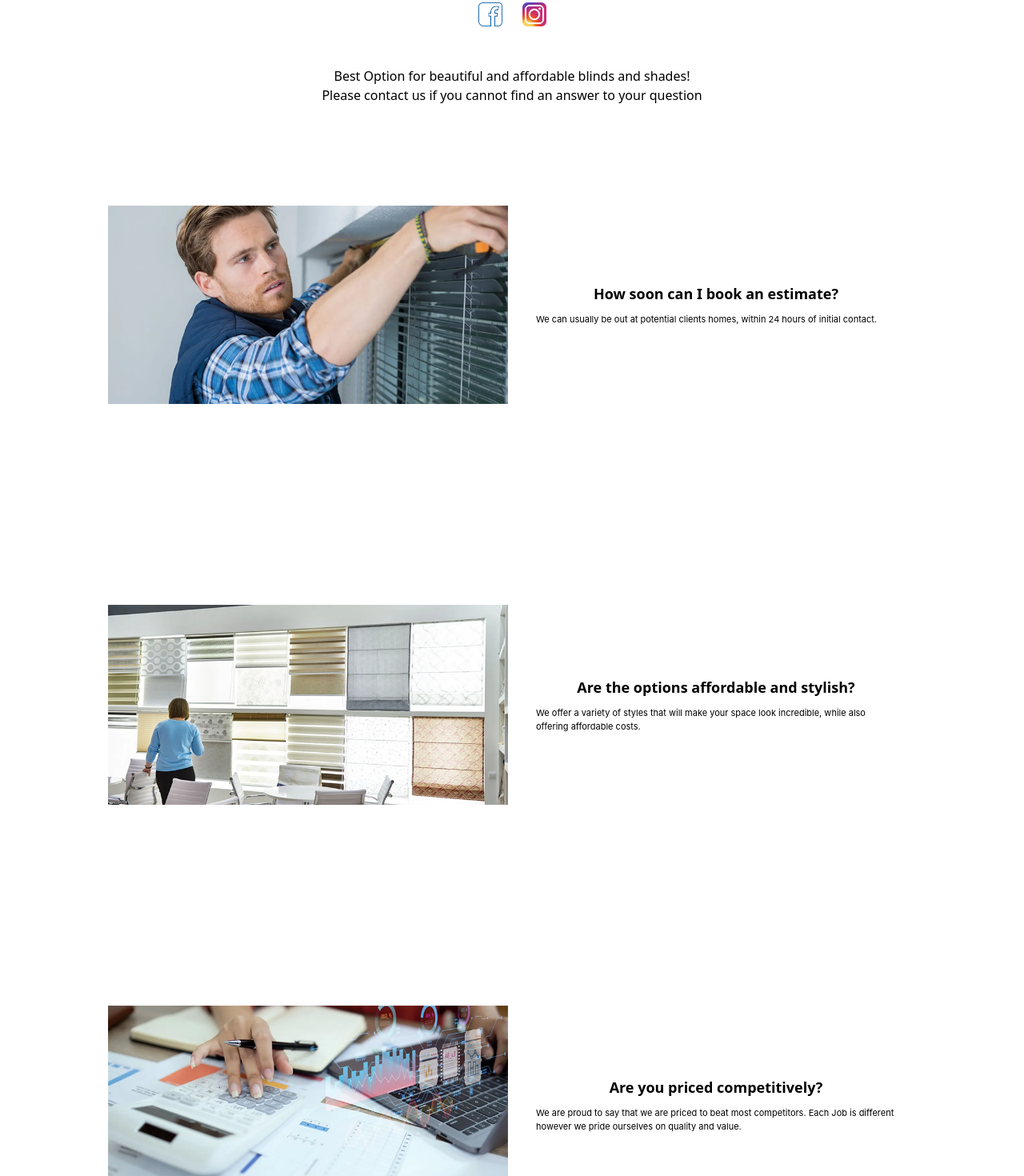
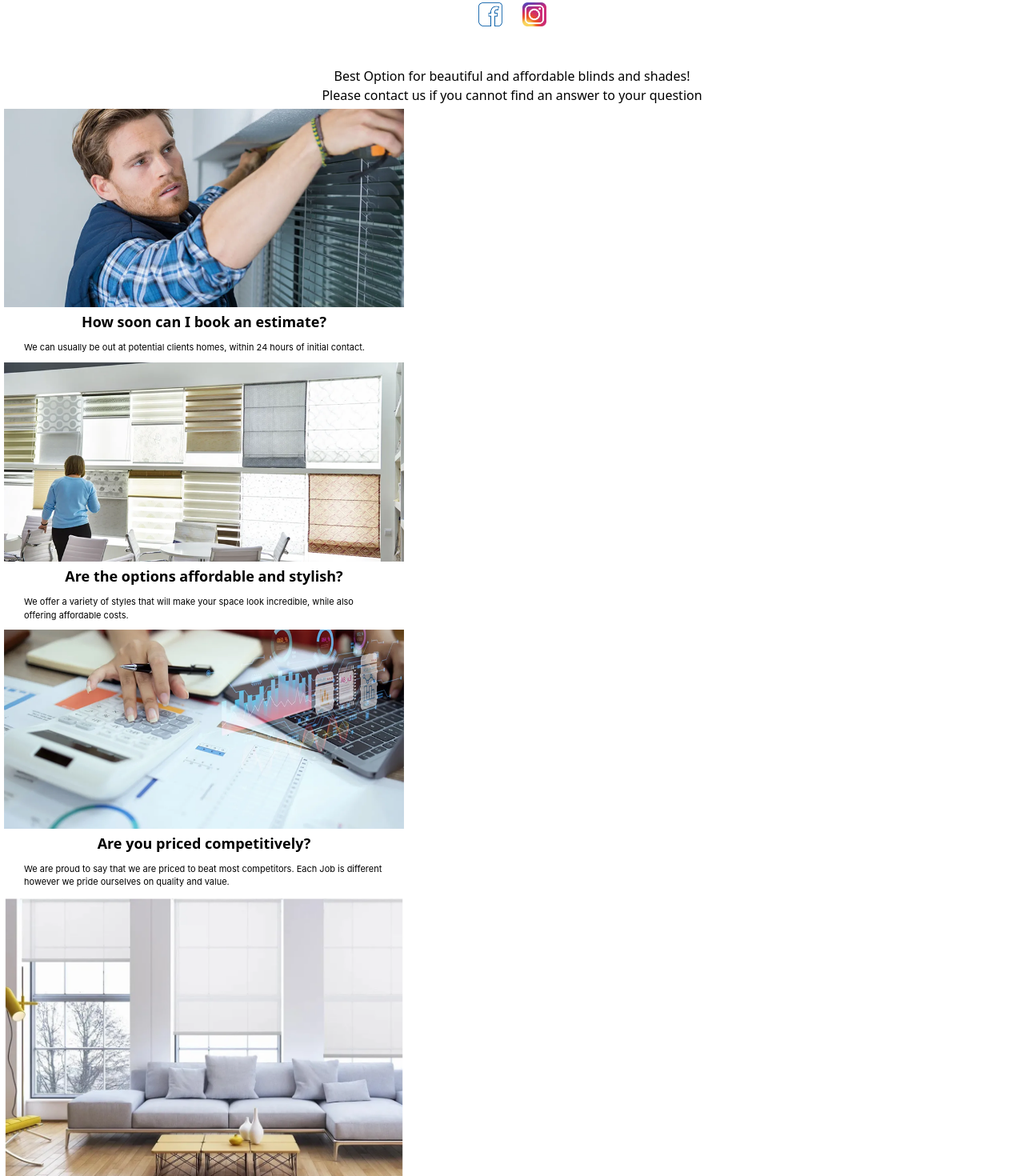
Before and after one commit to deodagee/economyblindsandshades, a Next.js app: page / in a window 1280 px wide. Shown: the part 740-2210 px from the top of the page at 80% size. Built offline with nearby package versions, Linux system fonts and the light colour scheme.

Commit message:
Add files via upload

```diff
--- a/pages/index.js
+++ b/pages/index.js
@@ -69,7 +69,7 @@ export default function HomePage() {
   </p>
 </div>
 
-<div className={styles.two_section_div}>
+<div className={styles.two_section_div1}>
 
         <Image width={300} height={300} alt='center_image' className={styles.are_you_priced_png} src="/howsooncanibookanestimate.png" />
 
@@ -81,7 +81,7 @@ export default function HomePage() {
         </div>
         </div>
 
-<div className={styles.two_section_div}>
+<div className={styles.two_section_div2}>
 
         <Image width={300} height={300} alt='center_image' className={styles.are_you_priced_png} src="/aretheoptionsaffordableandstylish.png" />
 
@@ -94,7 +94,7 @@ export default function HomePage() {
         </div>
 
 
-<div className={styles.two_section_div}>
+<div className={styles.two_section_div3}>
 
         <Image width={300} height={300} alt='center_image' className={styles.are_you_priced_png} src="/areyoupricedcompetitively.png" />
 
@@ -107,7 +107,7 @@ export default function HomePage() {
         </div>
 
 
-<div className={styles.two_section_div}>
+<div className={styles.two_section_div4}>
 
         <Image width={300} height={300} alt='center_image' className={styles.whattypeofblindspng} src="/whattypeofblindsdoyouinstall.png" />
 
```
